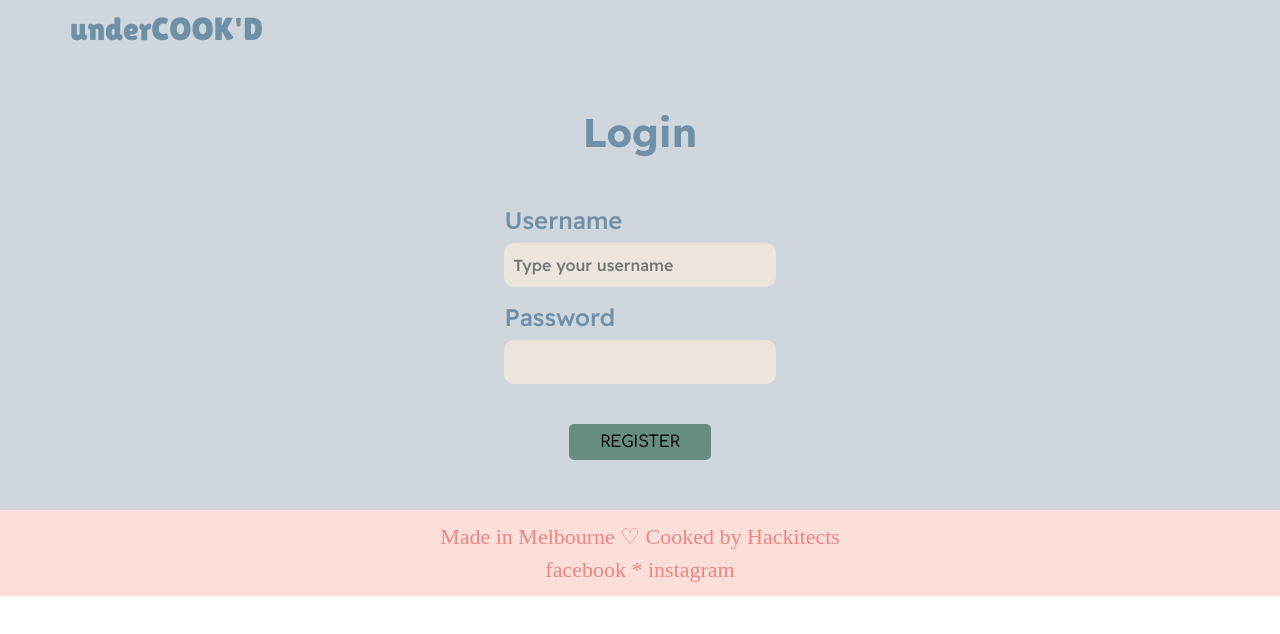
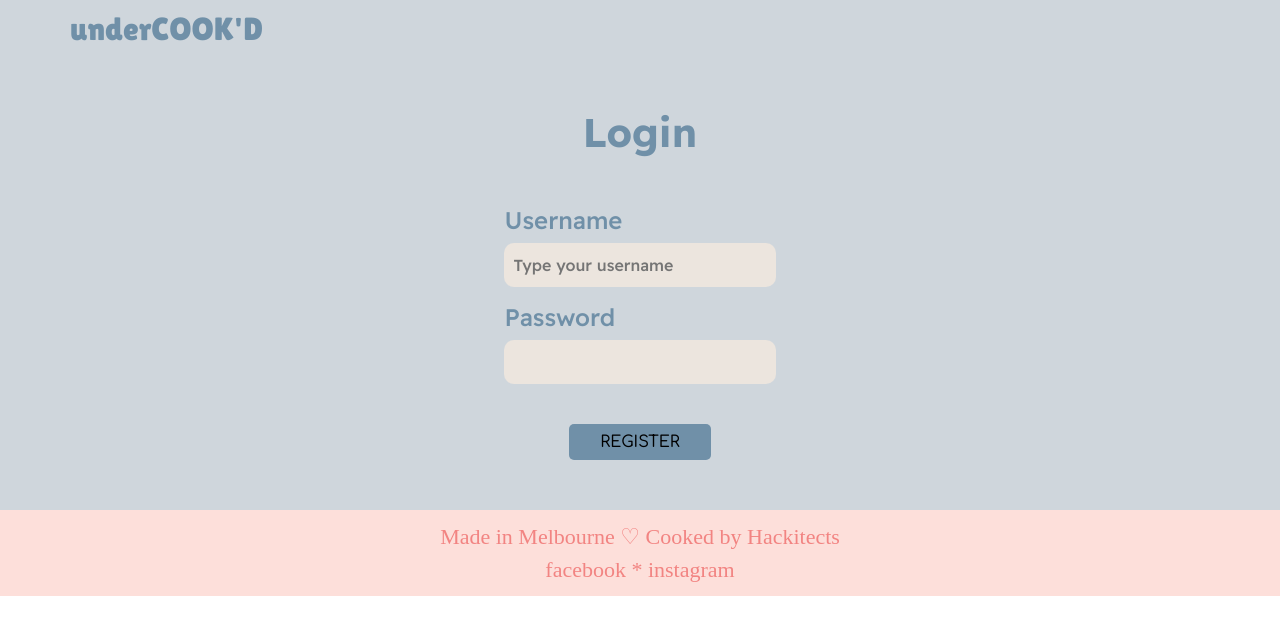
Before and after one commit to KahMeng2/hackitects, a React (Vite) app in the folder client/: page /login in a window 1280 px wide. Shown: the top 634 px of the page. Built offline with nearby package versions, Linux system fonts and the light colour scheme; a web font is replaced by a local one.

Commit message:
routing to dashboard

```diff
--- a/client/src/component/RegisterButton.jsx
+++ b/client/src/component/RegisterButton.jsx
@@ -1,13 +1,27 @@
 import { Form, NavLink, Navigate, useNavigate, Link, useLocation } from "react-router-dom"
 
 const RegisButton = () =>{
-    return (
-            <NavLink to={"/"}>
-                <button style={{fontFamily:"Comfortaa", backgroundColor:"#688D84", borderRadius:"5px", padding:"5px 30px"}}>
+
+    const location = useLocation();
+
+    if (location.pathname === '/signup'){
+        return (
+                <NavLink to={"/dashboard"}>
+                    <button style={{fontFamily:"Comfortaa", backgroundColor:"#688D84", borderRadius:"5px", padding:"5px 30px"}}>
+                        REGISTER
+                    </button>
+                </NavLink>
+        )
+    }
+    else if (location.pathname === '/login'){
+        return (
+            <NavLink to={"/dashboard"}>
+                <button style={{fontFamily:"Comfortaa", backgroundColor:"#7090A8", borderRadius:"5px", padding:"5px 30px"}}>
                     REGISTER
                 </button>
             </NavLink>
     )
+    }
 }
 
 export default RegisButton
```
